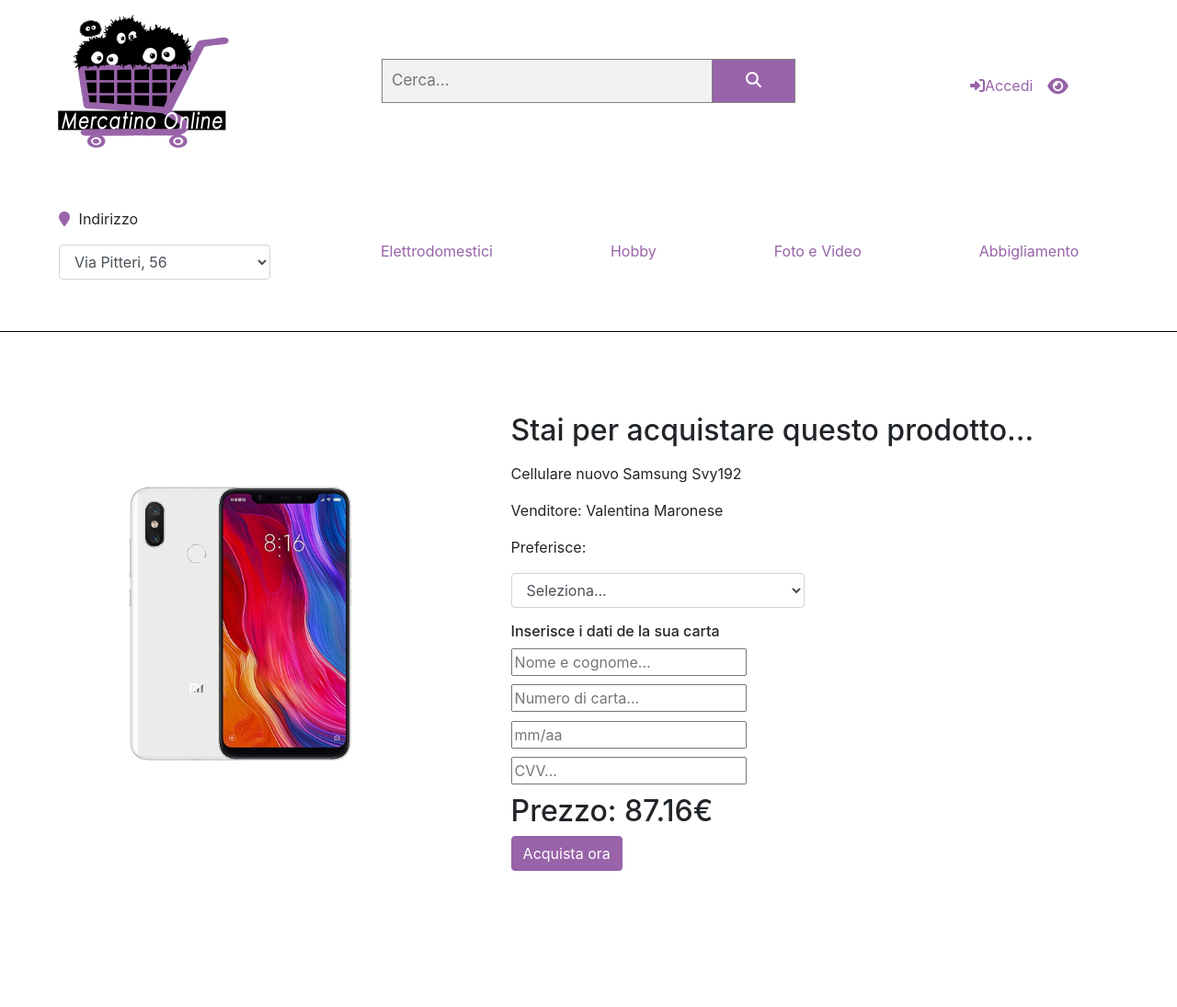
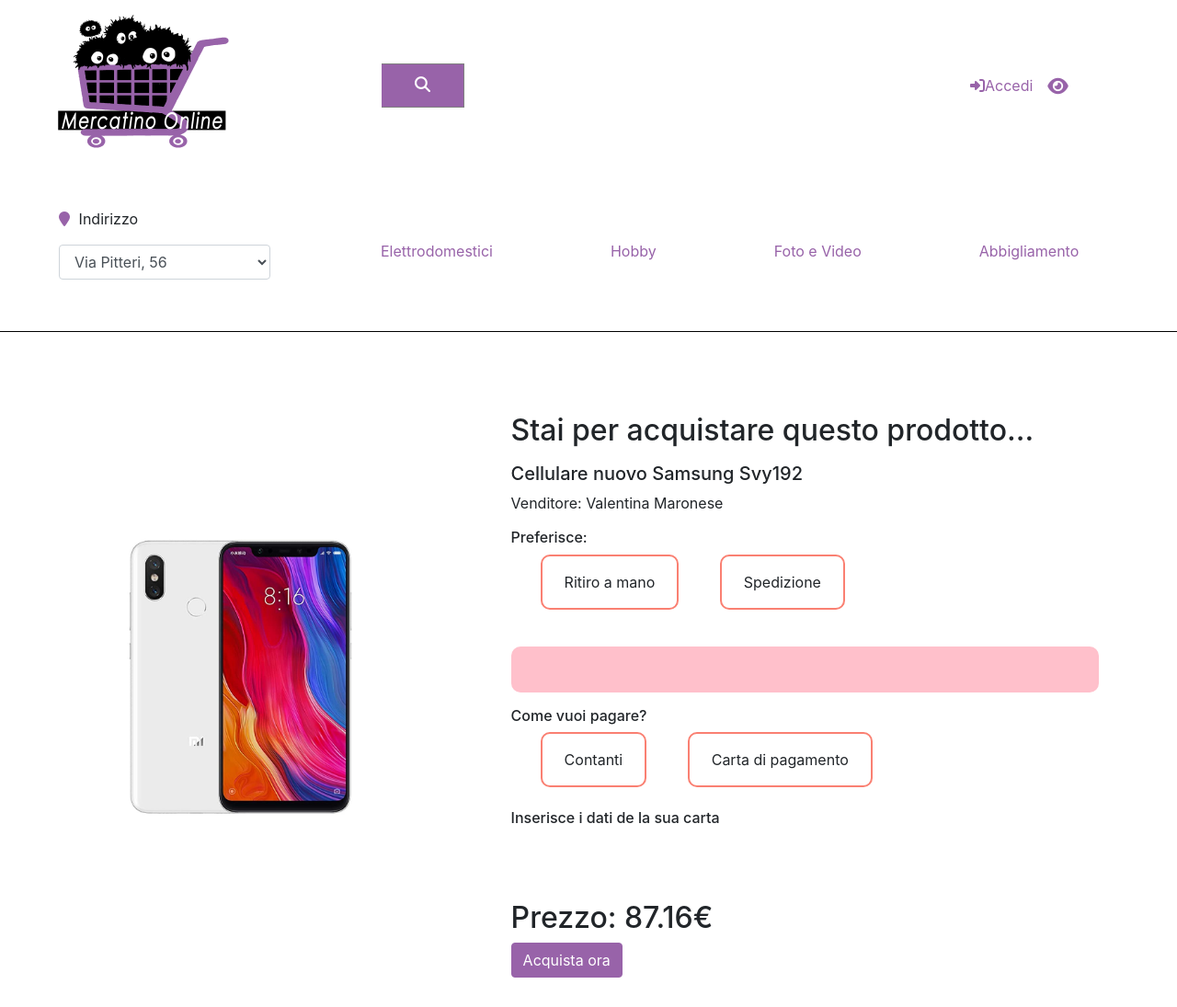
Before and after one commit to Laura-Moya/mercatino_online, a PHP site: page /pagamento.php in a window 1280 px wide. Shown: the whole page at 92% size. Before the commit the page ends 947 px from the top, so only its background shows below. Run offline with PHP 8.4, Linux system fonts and the light colour scheme; some libraries are stand-ins or nearby versions.

Commit message:
pagamento con css

```diff
--- a/checkAnnuncio.php
+++ b/checkAnnuncio.php
@@ -38,10 +38,10 @@ $dati["prezzo"]=$prezzo;
 
 if (count($errore)>0)
 {
-	header('location:registrazione.php?status=ko&errore=' . serialize($errore). '&dati=' . serialize($dati));
+	header('location:creareAnnuncio.php?status=ko&errore=' . serialize($errore). '&dati=' . serialize($dati));
 }
 else
 {
-	header('location:registrazione.php?status=ok&dati=' . serialize($dati));
+	header('location:creareAnnuncio.php?status=ok&dati=' . serialize($dati));
 }
 ?>
--- a/common/navbar.php
+++ b/common/navbar.php
@@ -1,19 +1,19 @@
 <?php
 
-$tipoErrore = array("1" =>"Email non valida",
+$tipoError = array("1" =>"Email non valida",
                     "2" =>"Password non valida");
-$errore = array();
-$dati = array();
+$error = array();
+$dat = array();
 
 if (isset($_POST["status"]))
 {
-	if ($_POST["status"]=='ko') $errore=unserialize($_POST["errore"]);
-	$dati=unserialize($_POST["dati"]);
+	if ($_POST["status"]=='ko') $error=unserialize($_POST["error"]);
+	$dat=unserialize($_POST["dat"]);
 }
 else
 {
-	$dati["email"]="";
-	$dati["password"]="";
+	$dat["email"]="";
+	$dat["password"]="";
 }
 
 ?>
@@ -43,10 +43,10 @@ else
               <h4>Il Tuo Mercatino Online</h4>
 
               <label for="email"><b>Email</b></label> <br/>
-              <input type="text" placeholder="Immettere Email" name="email"  value="<?php  echo $dati["email"];?>"> </br> <?php if (isset($errore["email"])) echo "<span class=\"errore\">" . $tipoErrore[$errore["email"]] . "</span>"; ?>
+              <input type="text" placeholder="Immettere Email" name="email"  value="<?php  echo $dat["email"];?>"> </br> <?php if (isset($error["email"])) echo "<span class=\"error\">" . $tipoerror[$error["email"]] . "</span>"; ?>
 
               <label for="psw"><b>Password</b></label> <br/>
-              <input type="password" placeholder="Immettere Password" name="password"  value="<?php  echo $dati["password"];?>"> </br> <?php if (isset($errore["password"])) echo "<span class=\"errore\">" . $tipoErrore[$errore["password"]] . "</span>"; ?>
+              <input type="password" placeholder="Immettere Password" name="password"  value="<?php  echo $dat["password"];?>"> </br> <?php if (isset($error["password"])) echo "<span class=\"error\">" . $tipoerror[$error["password"]] . "</span>"; ?>
               <p>Non hai un account? <a href="./registrazione.php">Registrati!</a></p>
 
               <button type="submit" class="btn btn-primary btn-login">Accedi</button>
--- a/css/style.css
+++ b/css/style.css
@@ -222,10 +222,31 @@ input {
 }
 
 /* Metodo di Pagamento */
+.ciao{
+    margin-top: 2em;
+    width: 100%;
+    height: 50px;
+    background: pink;
+    border-radius: 10px;
+    transition: height .5s ease-in-out;
+}
 
-#ritiro_a_mano {
-  display: none;
+#opcionB:checked + .ciao{
+    visibility: collapse !important;
 }
+input{
+    display: none;
+}
+label{
+    margin: 0 2em;
+    padding: 1em 1.5em;
+    border-radius: 10px;
+    border: 2px solid salmon;
+}
+form input:checked + label{
+    background: antiquewhite;
+}
+
 
 form.example input[type=text] {
   padding: 10px;
--- a/pagamento.php
+++ b/pagamento.php
@@ -3,7 +3,7 @@
   <head>
     <?php include "common/header.php";?>
       <script type="text/javascript" src="common/pagare.js"></script>
-  </head>
+      </head>
   <body>
 
     <?php include "common/navbar.php";?>
@@ -15,30 +15,51 @@
         </div>
         <div class="info-profilo col-sm-12 col-md-6 col-lg-8">
           <h2>Stai per acquistare questo prodotto...</h2>
-          <p class="nome-prodotto" style="margin-top: 1rem;">Cellulare nuovo Samsung Svy192</p>
+          <h5 class="nome-prodotto" style="margin-top: 1rem;">Cellulare nuovo Samsung Svy192</h5>
           <p>Venditore: Valentina Maronese</p>
-          <div class="stessa-riga">
-            <p for="validationCustom03">Preferisce:</p>
+
+          <div class="stessa-riga" >
+            <h6>Preferisce:</h6>
+              <form>
+                <input type="radio" name="opcion" id="opcionA" >
+                <label style="margin-right:0.5rem" for="opcionA">Ritiro a mano </label>
+                <input type="radio" name="opcion" id="opcionB" >
+                <label style="margin-right:0.5rem" for="opcionB">Spedizione</label>
+              </form>
+            </div>
+
+            <div class="ciao" >
+
+            </div>
+
+            <!--
             <select style="width: 50% !important;" class="form-control form-control-md" onchange="mostrareMetodo();" name="selezionaMetodo" required>
               <option value="">Seleziona... </option>
               <option value="ritiro_a_mano">Ritiro a mano</option>
               <option value="carta_credito">Spedizione</option>
-            </select>
+            </select>   -->
+
+          <h6 style="margin-top: 1rem;">Come vuoi pagare?</h6>
+          <div id="pagamento">
+            <input class="pagamento" type="radio" name="pagamento" value="contanti">
+            <label style="margin-right:0.5rem" for="contanti">Contanti</label>
+            <input class="pagamento" type="radio" name="selezionaMetodo" value="carta_credito">
+            <label style="margin-right:0.5rem" for="carta_credito">Carta di pagamento</label>
           </div>
 
-          <div id="ritiro_a_mano">
-            <p>Come vuoi pagare?</p>
+          <!-- <div id="ritiro_a_mano">
+
             <select style="width: 50% !important;" class="form-control form-control-md" onchange="" required>
               <option value="">Seleziona... </option>
               <option value="contanti">Contanti</option>
               <option value="carta_credito">Carta di pagamento</option>
             </select>
-          </div>
+          </div> -->
 
 
           <div id="carta_credito">
             <form action="" method="">
-              <h6>Inserisce i dati de la sua carta</h6>
+              <h6 style="margin-top: 1rem;">Inserisce i dati de la sua carta</h6>
               <input type="text" name="intestatario" placeholder="Nome e cognome..."><br/>
               <input type="number" maxlength="16" name="numero_carta" placeholder="Numero di carta..."><br/>
               <input type="text" maxlength="5" name="data_scadenza" placeholder="mm/aa"><br/>
```
Also changed, not shown: common/setup.php (deleted, +0 -11 lines).
